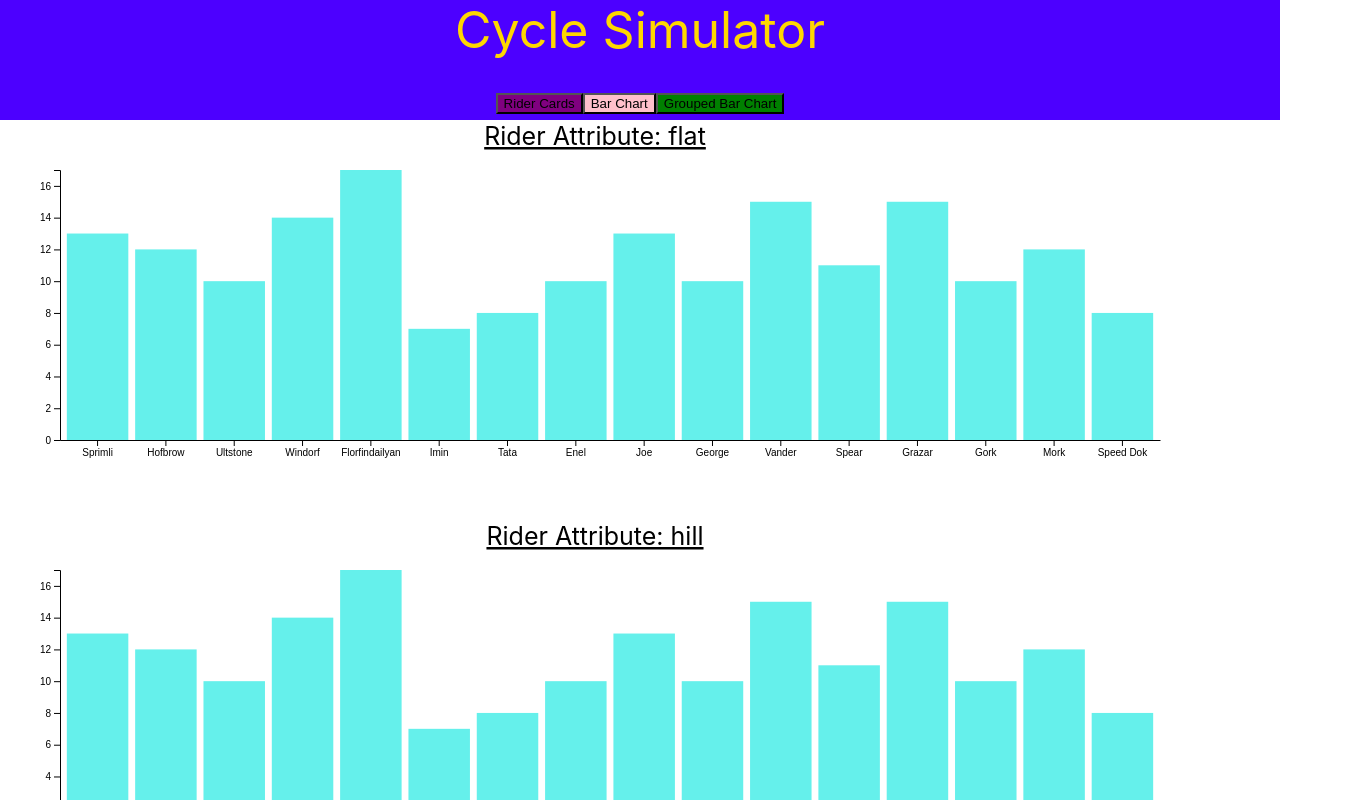
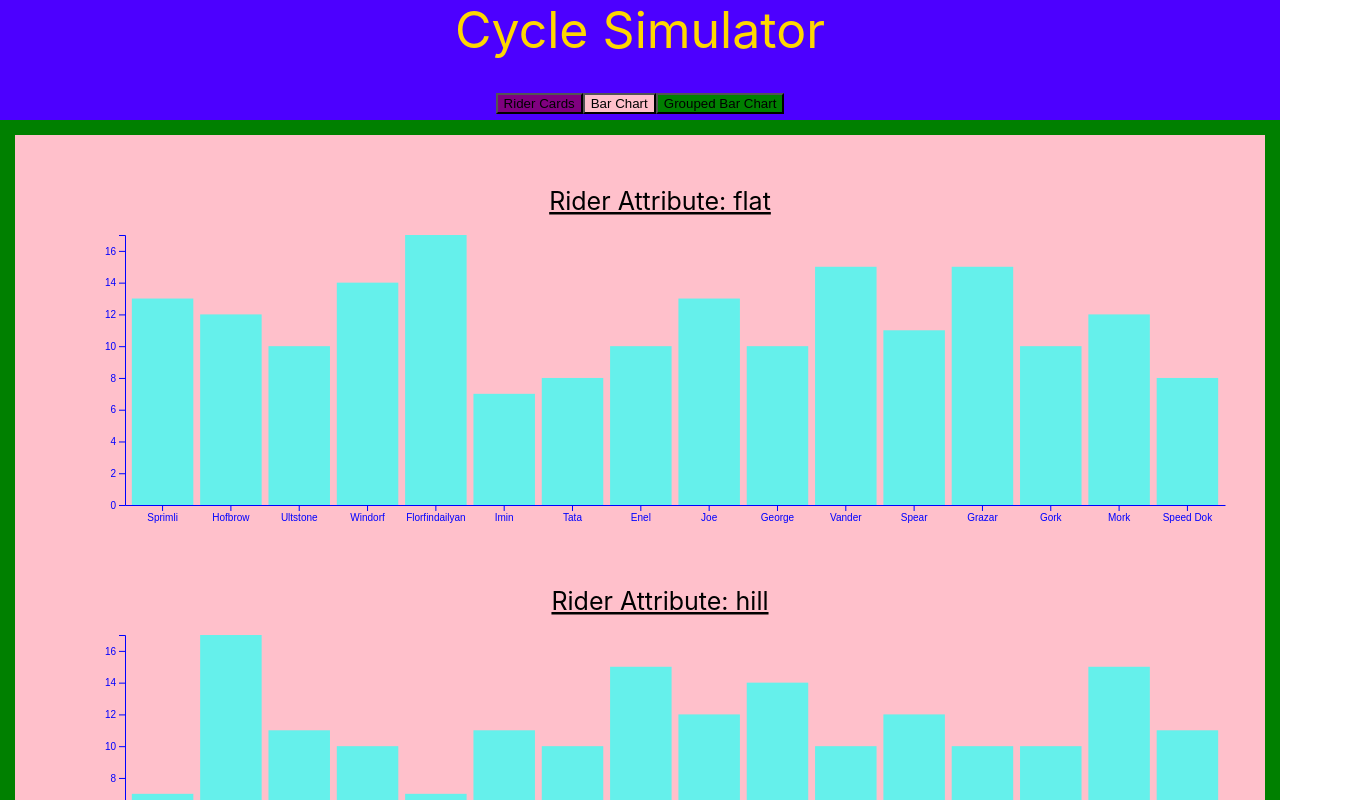
Before and after one commit to DotSumWedge/CycleSimulatorClient, a React (Create React App) app: page /BarChartPage in a window 1280 px wide. Shown: the top 800 px of the page, 1345 px wide, since content can reach past the window. Built offline with nearby package versions, Linux system fonts and the light colour scheme; the HTML template or start-up script is replaced by a standard one.

Commit message:
Show bar chart for rider attributes and added styling to bar charts

```diff
--- a/src/components/ResponsiveBar.js
+++ b/src/components/ResponsiveBar.js
@@ -4,8 +4,10 @@ import './ResponsiveBar.css';
 
 const Chart = ({riders, riderStat}) => {
 
+	//Todo: onhover of a rider show the rider card?
 
 	const d3Chart = useRef()
+
 	// Ref for updating dimention
 	const [dimensions, setDimensions] = useState({
 		width: window.innerWidth,
@@ -40,6 +42,10 @@ const Chart = ({riders, riderStat}) => {
 
 		// console.log(dimensions.width, dimensions.height)
 
+		if(isNaN(data[0][riderStat]) || riderStat === "id"){
+			return;
+		}
+
 		const chartwidth = parseInt(d3.select('#riderBarChart').style('width')) - margin.left - margin.right
 		const chartheight = parseInt(d3.select('#riderBarChart').style('height')) - margin.top - margin.bottom
 
@@ -58,7 +64,7 @@ const Chart = ({riders, riderStat}) => {
 			.attr('transform', 'translate(0,'+ chartheight + ')')
 			.call(d3.axisBottom(x).tickFormat(i=>data[i].name).tickSizeOuter(0))
 
-		const max = d3.max(data, function(d){return d.flat})
+		const max = d3.max(data, function(d){return d[riderStat]})
 
 		// y scale
 		const y = d3.scaleLinear()
@@ -76,8 +82,8 @@ const Chart = ({riders, riderStat}) => {
 			.data(data)
 			.join('rect')
 				.attr('x', (d,i) => x(i))
-				.attr('y', d => y(d.flat))
-				.attr('height', d=>y(0)-y(d.flat))
+				.attr('y', d => y(d[riderStat]))
+				.attr('height', d=>y(0)-y(d[riderStat]))
 				.attr('width', x.bandwidth())
 
 		svg.append("text")
--- a/src/pages/BarChartPage.js
+++ b/src/pages/BarChartPage.js
@@ -236,30 +236,33 @@ function BarChartPage() {
     // ie make a chart for flat, hill, mountain, downhill, ...
     var riderStats = [];
     for (const [key, value] of Object.entries(riders[0])) {
-        console.log(`${key}: ${value}`);
+        //console.log(`${key}: ${value}`);
         riderStats.push(key);
     }
 
   return (
-    <div>
-        {/* {riders.map((rider) => (
-            <Chart riderStat={riderStats[4]} riders={riders}/>
-        ))} */}
+    <div style={barChartStyle}>
+        {riderStats.map((riderStat) => {
+            if(isNaN(riders[0][riderStat]) || riderStat === "id"){
+                console.log("don't create chart")
+                return;
+            }
+            return <Chart key={riderStat} riders={riders} riderStat={riderStat}/>;
+        }
+        )}
 
-        <Chart riderStat={riderStats[4]} riders={riders}/>
-        <Chart riderStat={riderStats[5]} riders={riders}/>
-        {/* <Chart riderStat={riderStats[6]} riders={riders}/>
-        <Chart riderStat={riderStats[7]} riders={riders}/>
-        <Chart riderStat={riderStats[8]} riders={riders}/>
-        <Chart riderStat={riderStats[9]} riders={riders}/>
-        <Chart riderStat={riderStats[10]} riders={riders}/> */}
+        {/* if(isNaN(data[0][riderStat]) || riderStat === "id"){
+			return;
+		} */}
     </div>
-
-
-    // <div>
-    //     <Chart riders={riders}/>
-    // </div>
   )
 }
 
+const barChartStyle = {
+    backgroundColor: 'pink',
+    color: 'blue',
+    border: '15px solid green',
+    padding: '50px',
+}
+
 export default BarChartPage
```
